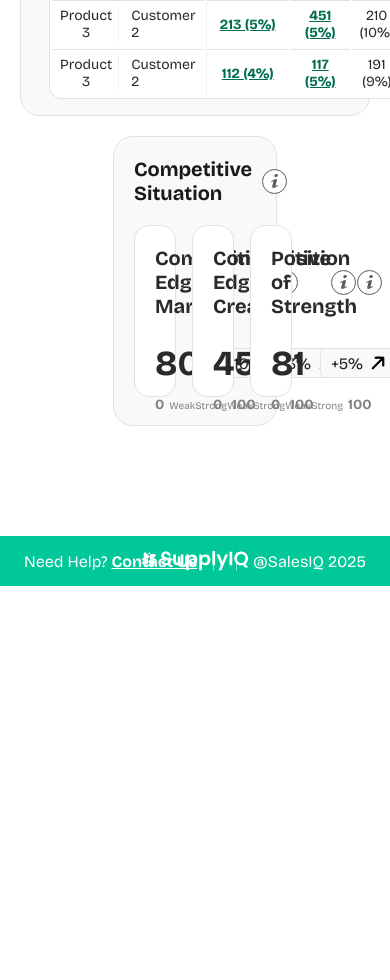
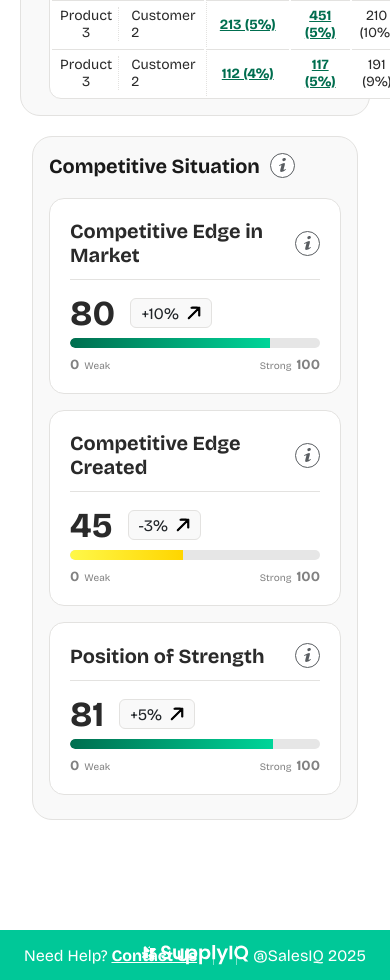
Before and after one commit to SiyanaKostova/figma-to-vue-layout, a Vue app: page / in a window 390 px wide. Shown: the part 2160-3140 px from the top of the page. Before the commit the page ends 2746 px from the top, so only its background shows below. Built offline with nearby package versions, Linux system fonts and the light colour scheme.

Commit message:
Responsive layout for Competitive Situation added

```diff
--- a/src/components/CompetitiveSituation/CompetitiveSituationSection.vue
+++ b/src/components/CompetitiveSituation/CompetitiveSituationSection.vue
@@ -86,4 +86,22 @@ onMounted(() => {
 .info-icon {
   cursor: pointer;
 }
+
+@media (max-width: 768px) {
+  .competitive-wrapper {
+    margin: 20px 16px 0 16px;
+  }
+
+  .competitive-container {
+    padding: 16px;
+  }
+
+  .card-row {
+    flex-direction: column;
+  }
+
+  .card-row > * {
+    flex: 1 1 100%;
+  }
+}
 </style>
```
